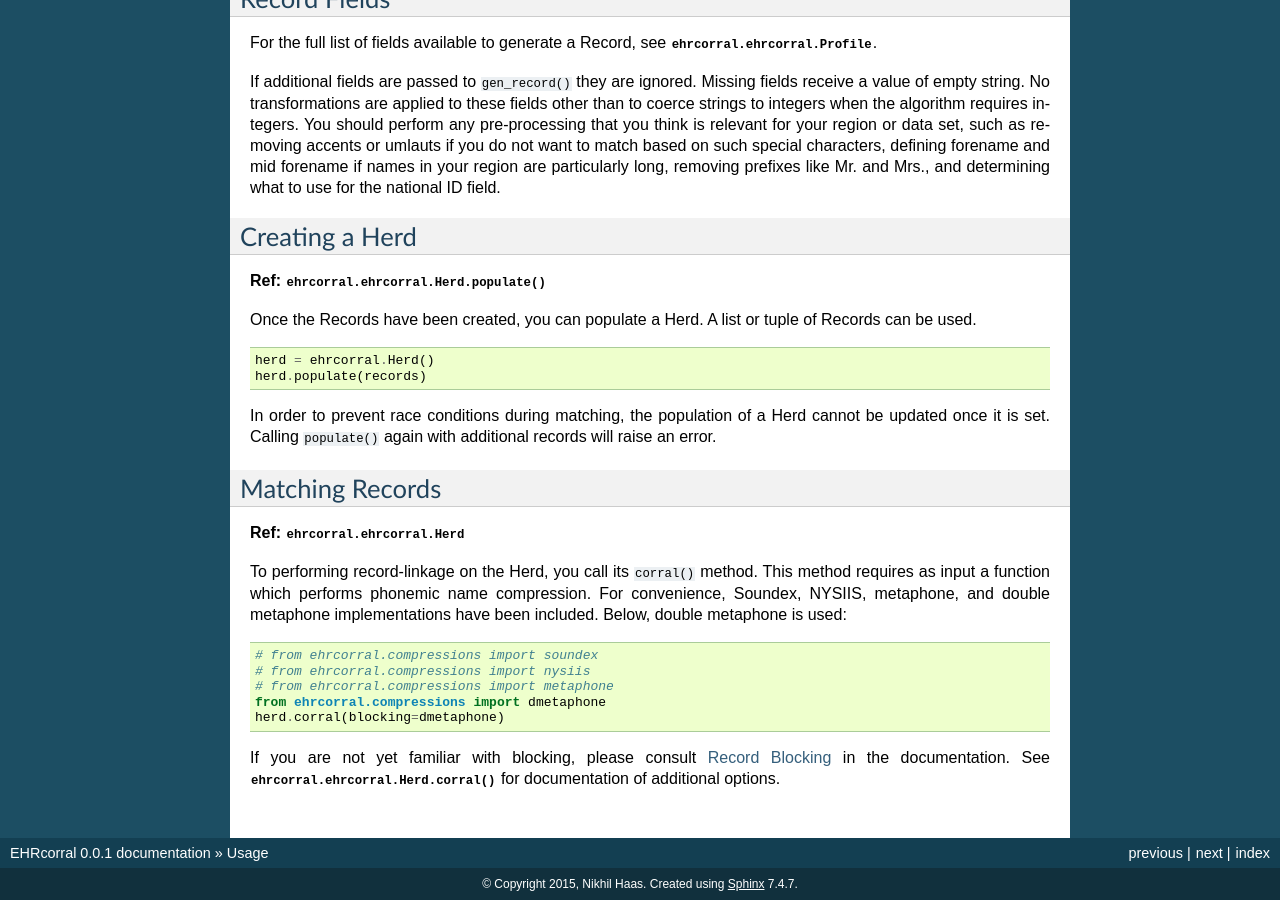
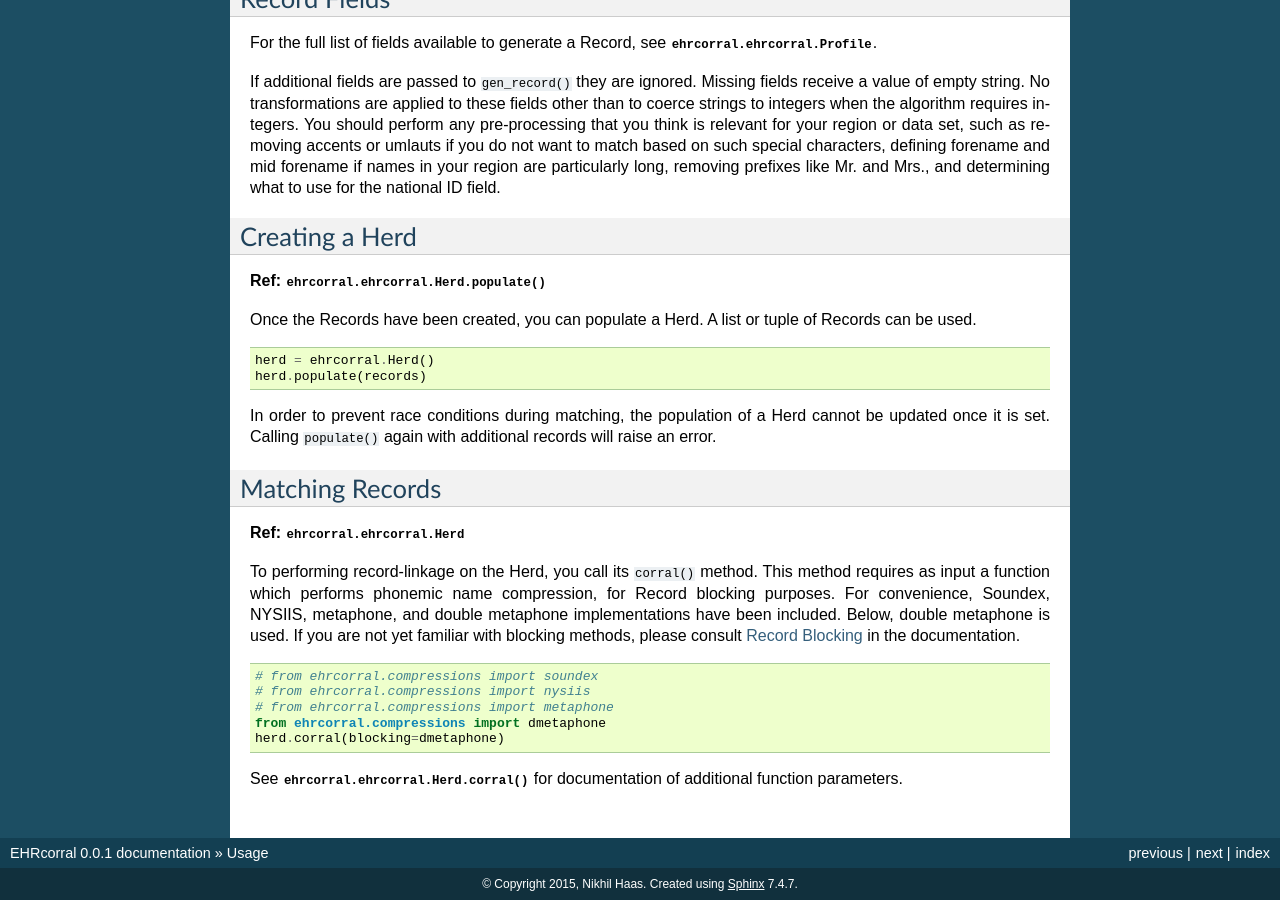
Before and after one commit to nsh87/ehrcorral, a Sphinx documentation site: the page built from docs/usage.rst, in a window 1280 px wide and 900 px high, scrolled down 1644 px. Built offline with Sphinx 7.4.7, drawn with Linux system fonts in a browser that asks for light colours; formulas are drawn with MathJax 3.

Commit message:
Minor update to docs about corralling

```diff
--- a/docs/usage.rst
+++ b/docs/usage.rst
@@ -135,10 +135,12 @@
 
 **Ref:** :py:class:`ehrcorral.ehrcorral.Herd`
 
-To performing record-linkage on the Herd, you call its ``corral()`` method.
-This method requires as input a function which performs phonemic name
-compression. For convenience, Soundex, NYSIIS, metaphone, and double metaphone
-implementations have been included. Below, double metaphone is used:
+To performing record-linkage on the Herd, you call its ``corral()`` method. This
+method requires as input a function which performs phonemic name compression,
+for Record blocking purposes. For convenience, Soundex, NYSIIS, metaphone, and
+double metaphone implementations have been included. Below, double metaphone is
+used. If you are not yet familiar with blocking methods, please consult
+:ref:`record-blocking-label` in the documentation.
 
 .. code-block:: python
 
@@ -148,7 +150,5 @@
     from ehrcorral.compressions import dmetaphone
     herd.corral(blocking=dmetaphone)
 
-If you are not yet familiar with blocking, please consult
-:ref:`record-blocking-label` in the documentation.
-See :py:func:`ehrcorral.ehrcorral.Herd.corral` for documentation of
-additional options.
+See :py:func:`ehrcorral.ehrcorral.Herd.corral` for documentation of additional
+function parameters.
```
